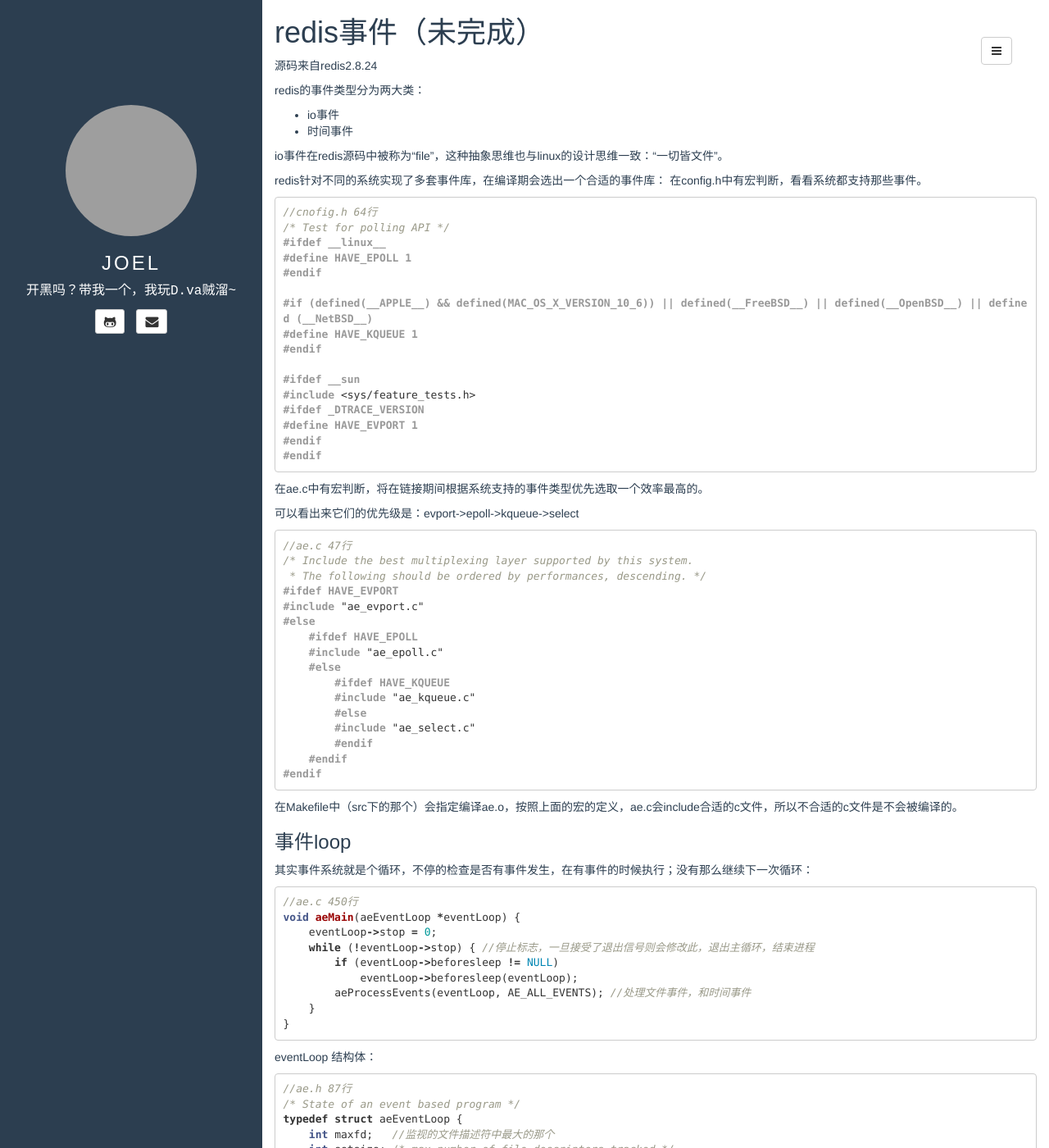
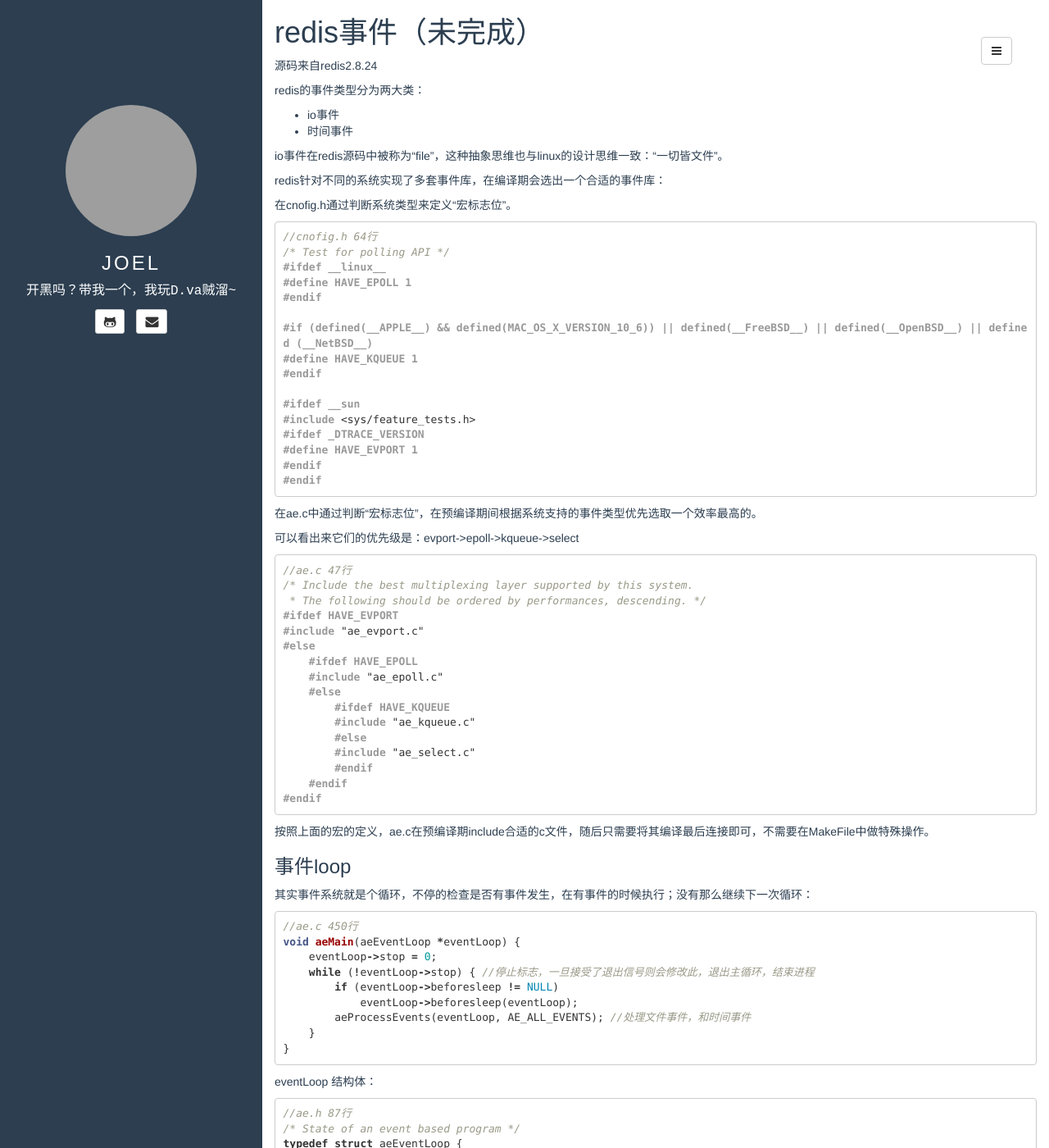
Before and after one commit to souce/blog, a Jekyll site: the page built from _posts/2016-08-13-redis事件.md, in a window 1280 px wide and 1400 px high. Shown: the whole window at 82% size. Built offline with Jekyll 4.4.1, drawn with Linux system fonts in a browser that asks for light colours; comment, search, counter and statistics services are not loaded; grey boxes are pictures that could not be loaded.

Commit message:
修改事件

````diff
--- a/_posts/2016-08-13-redis事件.md
+++ b/_posts/2016-08-13-redis事件.md
@@ -18,7 +18,8 @@
 io事件在redis源码中被称为“file”，这种抽象思维也与linux的设计思维一致：“一切皆文件”。
 
 redis针对不同的系统实现了多套事件库，在编译期会选出一个合适的事件库：
-在config.h中有宏判断，看看系统都支持那些事件。
+
+在cnofig.h通过判断系统类型来定义“宏标志位”。
 
 ```c
 //cnofig.h 64行
@@ -39,7 +40,7 @@
 #endif
 ```
 
-在ae.c中有宏判断，将在链接期间根据系统支持的事件类型优先选取一个效率最高的。
+在ae.c中通过判断“宏标志位”，在预编译期间根据系统支持的事件类型优先选取一个效率最高的。
 
 可以看出来它们的优先级是：evport->epoll->kqueue->select
 
@@ -62,9 +63,7 @@
 #endif
 ```
 
-在Makefile中（src下的那个）会指定编译ae.o，按照上面的宏的定义，ae.c会include合适的c文件，所以不合适的c文件是不会被编译的。
-
-
+按照上面的宏的定义，ae.c在预编译期include合适的c文件，随后只需要将其编译最后连接即可，不需要在MakeFile中做特殊操作。
 
 ### 事件loop
 
````
